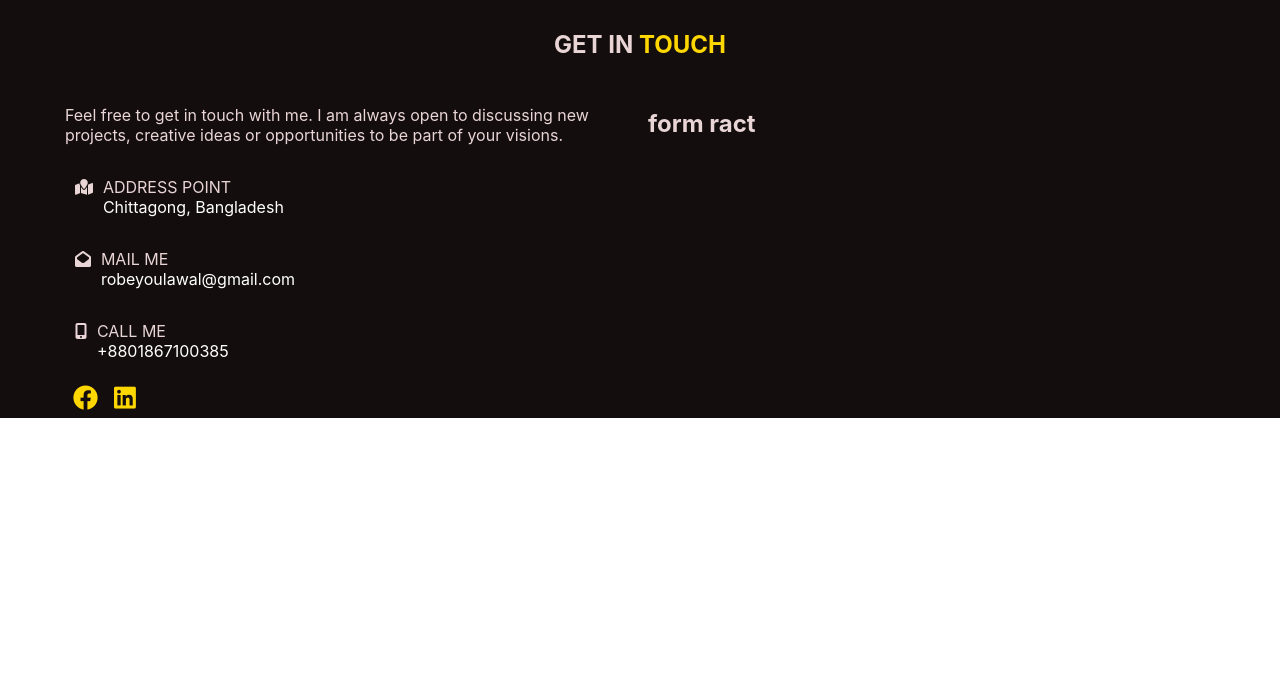
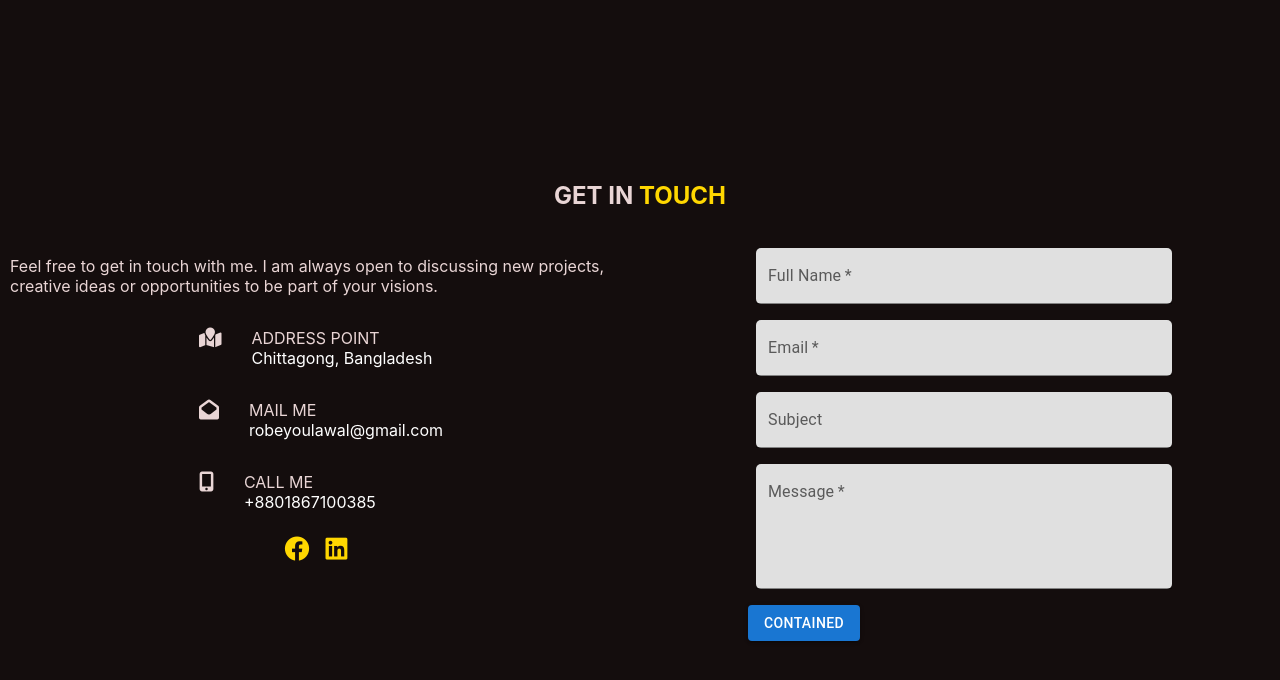
Before and after one commit to ra-raju/portfolio, a React (Create React App) app: page /contact in a window 1280 px wide. Shown: the top 680 px of the page. Built offline with nearby package versions, Linux system fonts and the light colour scheme.

Commit message:
contact section complete

```diff
--- a/src/Pages/Contact/Contact.css
+++ b/src/Pages/Contact/Contact.css
@@ -3,6 +3,7 @@
   flex-direction: column;
   align-items: center;
   justify-content: center;
+  min-height: 100vh;
 }
 
 .contact-body {
@@ -15,6 +16,7 @@
 
 .contact-icon {
   padding: 0 10px;
+  font-size: 20px;
 }
 
 .contact-info .contact-body {
@@ -35,3 +37,16 @@
   margin: 8px;
   color: gold;
 }
+
+.contact-info-section,
+.contact-form-section {
+  display: flex;
+  flex-direction: column;
+  align-items: center;
+  justify-content: center;
+}
+
+.contact-info-section p {
+  padding: 0 10px;
+  align-items: justify;
+}
--- a/src/Pages/Contact/ContactForm.jsx
+++ b/src/Pages/Contact/ContactForm.jsx
@@ -1,9 +1,82 @@
+import { Box, Button, TextField } from '@mui/material';
 import React from 'react';
+import { useForm } from 'react-hook-form';
 
 const ContactForm = () => {
+  const { register, handleSubmit, reset } = useForm();
+
+  const onSubmit = (data) => {
+    console.log(data);
+    reset();
+  };
   return (
-    <div>
-      <h1>form ract</h1>
+    <div className="contact-form-section">
+      <form onSubmit={handleSubmit(onSubmit)}>
+        <Box sx={{ textAlign: 'center' }}>
+          <TextField
+            label="Full Name"
+            variant="filled"
+            type="text"
+            required
+            sx={{
+              backgroundColor: '#eee',
+              width: '80%',
+              m: 1,
+              borderRadius: '5px',
+            }}
+            {...register('name')}
+          />
+          <TextField
+            label="Email"
+            variant="filled"
+            type="email"
+            required
+            sx={{
+              backgroundColor: '#eee',
+              width: '80%',
+              m: 1,
+              borderRadius: '5px',
+            }}
+            {...register('email')}
+          />
+        </Box>
+        <Box sx={{ textAlign: 'center' }}>
+          <TextField
+            label="Subject"
+            variant="filled"
+            type="text"
+            sx={{
+              backgroundColor: '#eee',
+              width: '80%',
+              m: 1,
+              borderRadius: '5px',
+            }}
+            {...register('subject')}
+          />
+        </Box>
+        <Box sx={{ textAlign: 'center' }}>
+          <TextField
+            label="Message"
+            type="text"
+            required
+            multiline
+            rows={4}
+            variant="filled"
+            sx={{
+              backgroundColor: '#eee',
+              m: 1,
+              width: '80%',
+              borderRadius: '5px',
+            }}
+            {...register('message')}
+          />
+        </Box>
+        <Box sx={{ textAlign: 'justify' }}>
+          <Button variant="contained" type="submit" sx={{ ml: 5.5, my: 1 }}>
+            Contained
+          </Button>
+        </Box>
+      </form>
     </div>
   );
 };
--- a/src/Pages/Contact/ContactInfo.jsx
+++ b/src/Pages/Contact/ContactInfo.jsx
@@ -2,7 +2,7 @@ import React from 'react';
 
 const ContactInfo = () => {
   return (
-    <div>
+    <div className="contact-info-section">
       <p>
         Feel free to get in touch with me. I am always open to discussing new
         projects, creative ideas or opportunities to be part of your visions.
```
